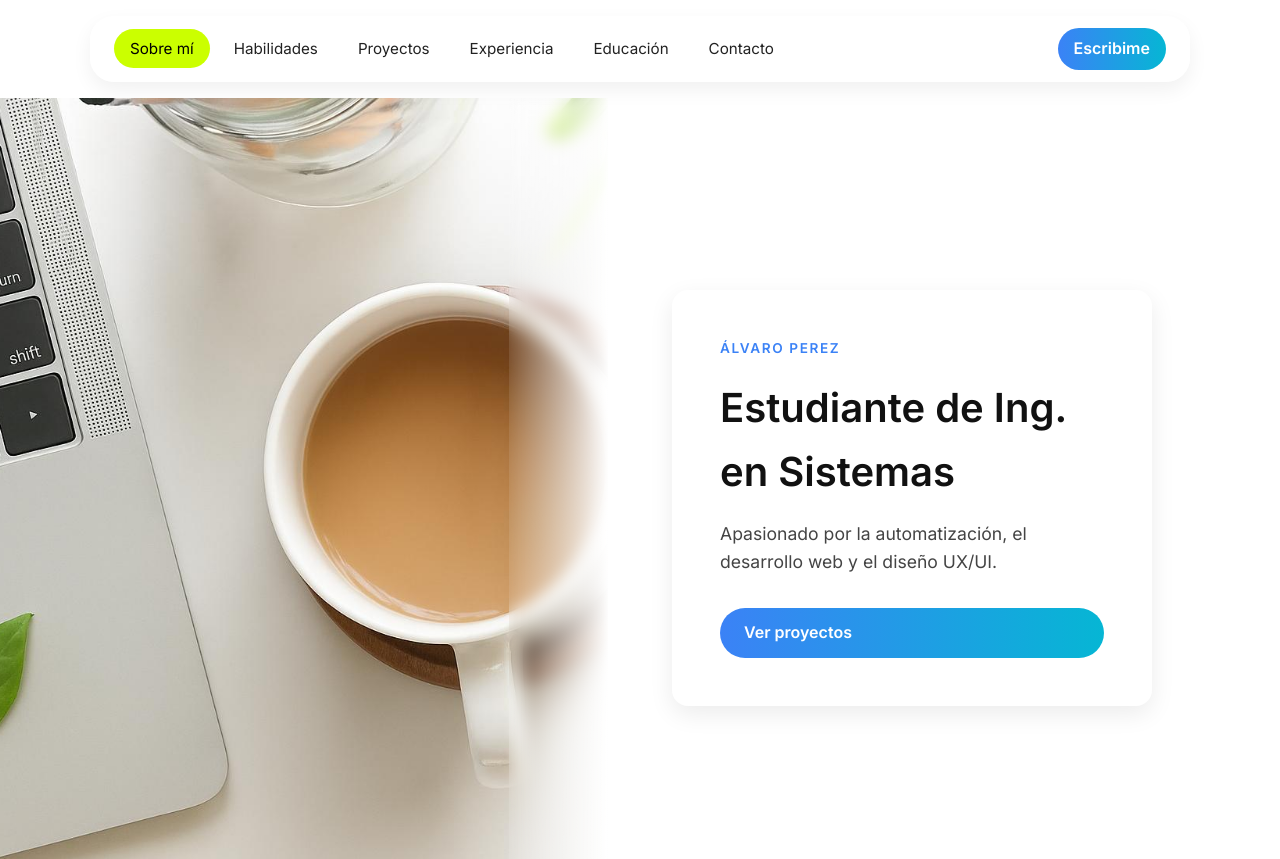
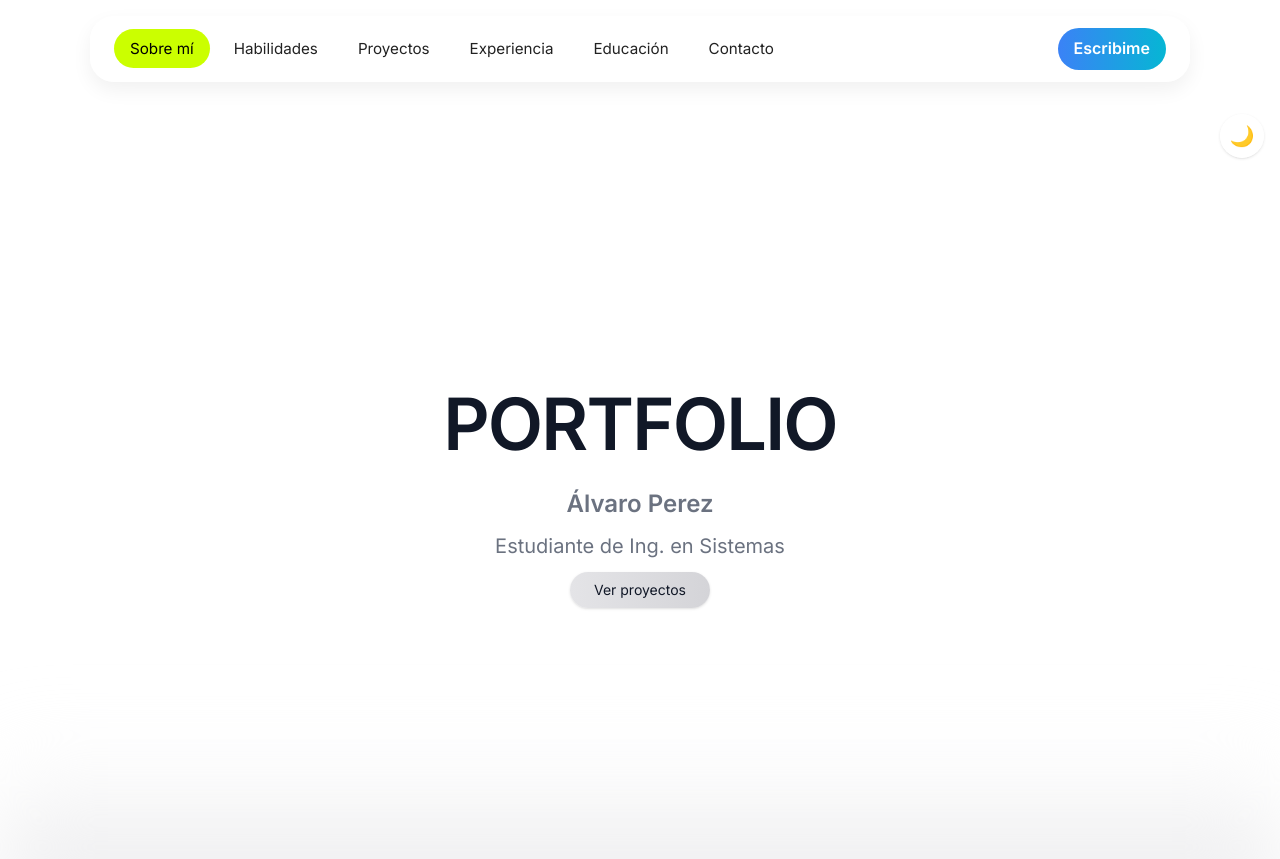
Before and after one commit to Perez-Alvaro/landing-template, a React (Vite) app: page / in a window 1280 px wide. Shown: the top 859 px of the page. Built offline with nearby package versions, Linux system fonts and the light colour scheme.

Commit message:
feat: redesign hero with night mode

```diff
--- a/index.html
+++ b/index.html
@@ -2,10 +2,15 @@
 <html lang="en">
   <head>
     <meta charset="UTF-8" />
+    <meta name="viewport" content="width=device-width, initial-scale=1.0" />
     <title>Landing CSS</title>
     <link rel="preconnect" href="https://fonts.googleapis.com">
     <link rel="preconnect" href="https://fonts.gstatic.com" crossorigin>
     <link href="https://fonts.googleapis.com/css2?family=Anton&family=Inter:wght@400;600&display=swap" rel="stylesheet">
+    <script src="https://cdn.tailwindcss.com"></script>
+    <script>
+      tailwind.config = { darkMode: "class" };
+    </script>
   </head>
   <body>
     <div id="root"></div>
--- a/src/components/Hero.jsx
+++ b/src/components/Hero.jsx
@@ -1,23 +1,69 @@
-import React from "react";
+import React, { useEffect, useState } from "react";
 import defaultData from "../data/hero.json";
 import "../styles.css";
-import heroImage from "/assets/Grey_Minimalist_Business_Linkedin_Banner_1.jpeg"; // asegúrate que la imagen esté allí
 
+// Minimal centered hero with night mode toggle
+// Inspired by typographic layouts
 const Hero = ({ data = defaultData }) => {
+  const [theme, setTheme] = useState(
+    () => localStorage.getItem("theme") || "light"
+  );
+
+  useEffect(() => {
+    const root = document.documentElement;
+    if (theme === "dark") {
+      root.classList.add("dark");
+    } else {
+      root.classList.remove("dark");
+    }
+    localStorage.setItem("theme", theme);
+  }, [theme]);
+
+  const toggleTheme = () => {
+    setTheme((prev) => (prev === "dark" ? "light" : "dark"));
+  };
+
   return (
-    <section className="hero-split">
-      <div
-        className="hero-bg-image"
-        style={{ backgroundImage: `url(${heroImage})` }}
-      />
-      <div className="hero-card">
-        <div className="hero-tag">{data.name}</div>
-        <h1 className="hero-title">{data.profession}</h1>
-        <p className="hero-description">{data.description}</p>
-        <a href={data.buttonLink} className="btn hero-button w-full sm:w-auto">
-          {data.buttonText}
-        </a>
+    <section
+      role="banner"
+      className="relative flex min-h-screen flex-col items-center justify-center bg-white text-gray-900 transition-colors duration-300 dark:bg-[#111111] dark:text-white"
+    >
+      {/* Night mode toggle */}
+      <button
+        onClick={toggleTheme}
+        role="switch"
+        aria-label={
+          theme === "dark" ? "Cambiar a tema claro" : "Cambiar a tema oscuro"
+        }
+        aria-checked={theme === "dark"}
+        className="absolute right-4 top-4 flex h-11 w-11 items-center justify-center rounded-full bg-white/70 text-xl shadow backdrop-blur-sm transition hover:shadow-md focus:outline-none dark:bg-[#222] dark:text-gray-100"
+      >
+        {theme === "dark" ? "☀️" : "🌙"}
+      </button>
+
+      {/* Centered content */}
+      <div className="flex flex-col items-center justify-center space-y-3 text-center">
+        <h1 className="text-6xl font-extrabold tracking-tight sm:text-7xl">
+          {data.title}
+        </h1>
+        <h2 className="text-2xl font-semibold text-gray-500 dark:text-gray-400">
+          {data.name}
+        </h2>
+        <h3 className="text-xl text-gray-500 dark:text-gray-400">
+          {data.role}
+        </h3>
+        {data.buttonText && (
+          <a
+            href={data.buttonLink}
+            className="mt-6 inline-block rounded-full bg-gradient-to-r from-zinc-200 to-zinc-300 px-6 py-2 text-sm font-medium text-gray-900 shadow transition hover:-translate-y-0.5 hover:shadow-lg active:scale-95 dark:from-zinc-700 dark:to-zinc-600 dark:text-gray-100"
+          >
+            {data.buttonText}
+          </a>
+        )}
       </div>
+
+      {/* Bottom gradient connector */}
+      <div className="pointer-events-none absolute inset-x-0 bottom-0 h-40 bg-gradient-to-b from-white/0 via-zinc-100/70 to-zinc-200 blur-2xl dark:from-[#11111100] dark:via-[#111111b3] dark:to-[#111111]" />
     </section>
   );
 };
--- a/src/data/hero.json
+++ b/src/data/hero.json
@@ -1,8 +1,7 @@
 {
+  "title": "PORTFOLIO",
   "name": "Álvaro Perez",
-  "profession": "Estudiante de Ing. en Sistemas",
-  "description": "Apasionado por la automatización, el desarrollo web y el diseño UX/UI.",
+  "role": "Estudiante de Ing. en Sistemas",
   "buttonText": "Ver proyectos",
-  "buttonLink": "#projects",
-  "image": "/hero-avatar.png"
+  "buttonLink": "#projects"
 }
--- a/src/theme.css
+++ b/src/theme.css
@@ -21,3 +21,11 @@
   --color-card: var(--color-3);
 
 }
+
+:root.dark {
+  --color-bg: #111111;
+  --color-text: #ffffff;
+  --color-secondary: #d1d5db;
+  --color-accent: #9ca3af;
+  --color-card: #1a1a1a;
+}
```
